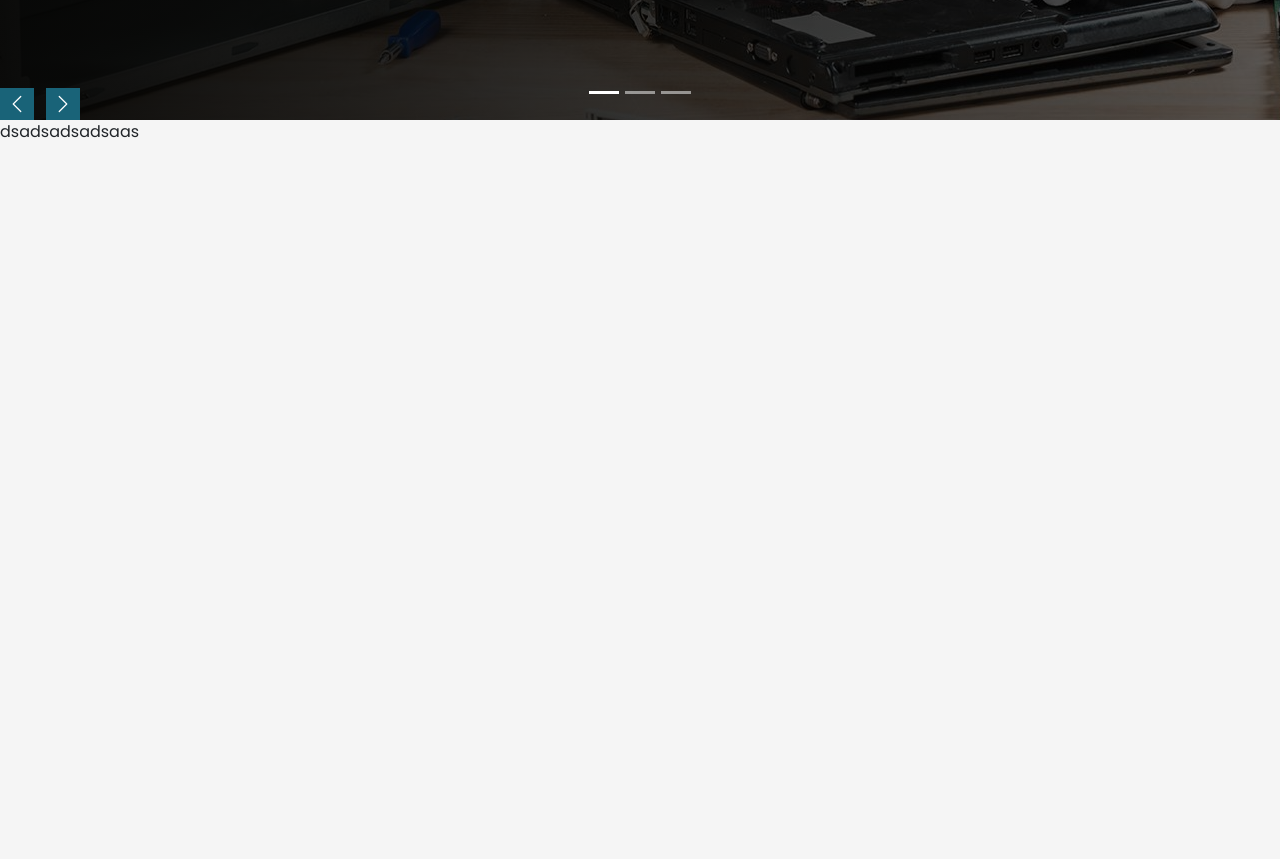
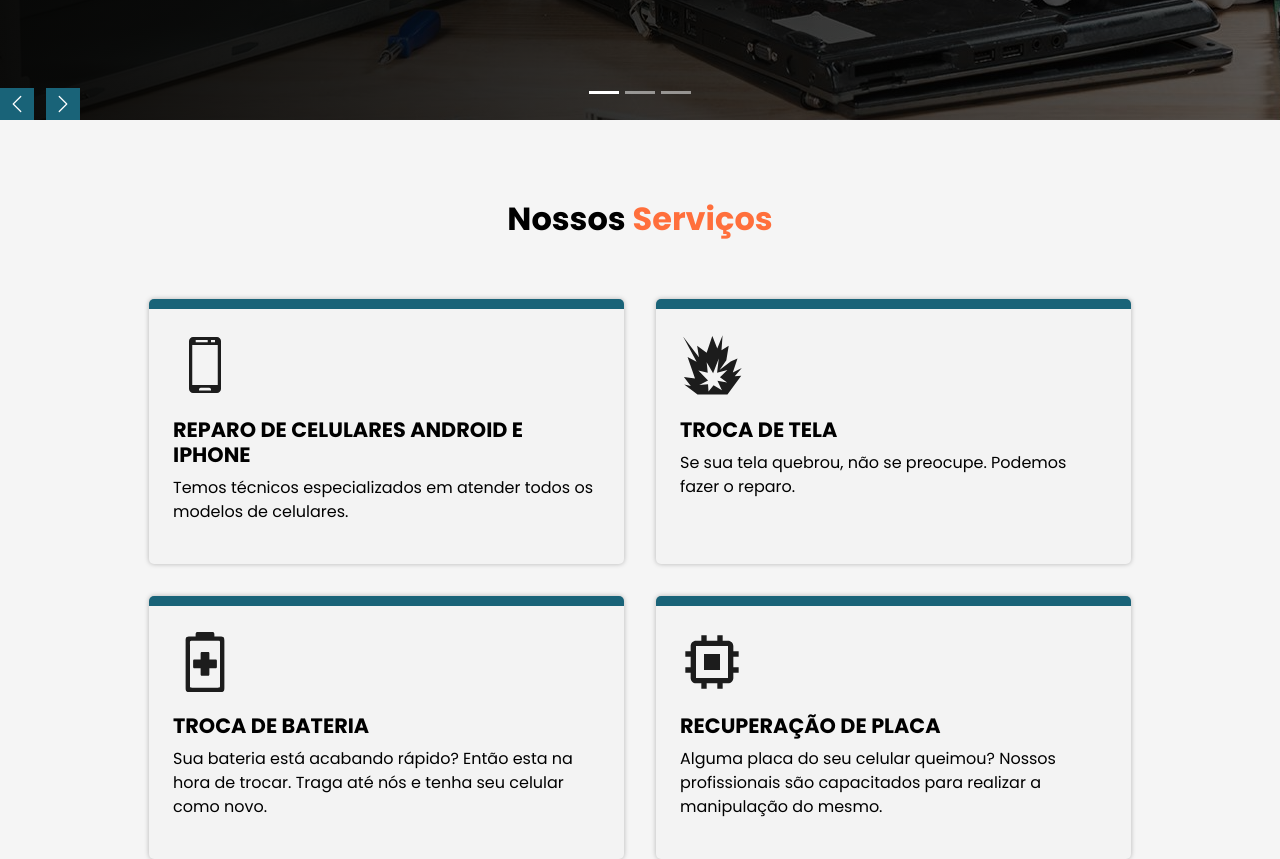
Before and after one commit to DanielArrivabene/repara, a React (Vite) app in the folder repara/: page / in a window 1280 px wide. Shown: the part 680-1539 px from the top of the page. Before the commit the page ends 840 px from the top, so only its background shows below. Built offline with nearby package versions, Linux system fonts and the light colour scheme.

Commit message:
serviços prontos

```diff
--- a/repara/src/App.jsx
+++ b/repara/src/App.jsx
@@ -2,6 +2,7 @@ import './App.scss'
 
 import Navbar from './components/header/Navbar'
 import Carousel from './components/carousel/Carousel'
+import Services from './components/services/Services'
 
 function App() {
 
@@ -11,7 +12,9 @@ function App() {
         <Navbar />
         <Carousel />
       </div>
-      <p>dsadsadsadsaas</p>
+      <main>
+        <Services />
+      </main>
     </>
   )
 }
--- /dev/null
+++ b/repara/src/components/services/Services.jsx
@@ -0,0 +1,13 @@
+import '../../styles/components/Services.scss'
+import ServicesCard from './ServicesCard'
+
+function Services() {
+  return (
+    <section id="services" className="container">
+        <h2 className="title">Nossos <span className="text_secondary">Serviços</span></h2>
+        <ServicesCard />
+    </section>
+  )
+}
+
+export default Services
--- /dev/null
+++ b/repara/src/components/services/ServicesCard.jsx
@@ -0,0 +1,32 @@
+import { GiSmartphone, GiScreenImpact, GiBatteryPlus } from "react-icons/gi"
+import { BiChip } from "react-icons/bi";
+import { GoRocket } from "react-icons/go";
+import { PiArrowsLeftRightBold } from "react-icons/pi"
+
+function ServicesCard() {
+
+    const services = [
+        {title: 'Reparo de celulares android e iphone', description: 'Temos técnicos especializados em atender todos os modelos de celulares.', icon: <GiSmartphone />},
+        {title: 'Troca de tela', description: 'Se sua tela quebrou, não se preocupe. Podemos fazer o reparo.', icon: <GiScreenImpact />},
+        {title: 'Troca de bateria', description: 'Sua bateria está acabando rápido? Então esta na hora de trocar. Traga até nós e tenha seu celular como novo.', icon: <GiBatteryPlus />},
+        {title: 'Recuperação de placa', description: 'Alguma placa do seu celular queimou? Nossos profissionais são capacitados para realizar a manipulação do mesmo.', icon: <BiChip />},
+        {title: 'Melhoria de desempenho', description: 'Seu celular está lento? Vamos fazer uma análise completa e melhorar o desempenho.', icon: <GoRocket />},
+        {title: 'Migração de dados entre aparelhos', description: 'Está com um aparelho novo e deseja transferir todos os arquivos do antigo com segurança? Deixa com a gente!', icon: <PiArrowsLeftRightBold />},
+    ]
+
+  return (
+    <div className="services_container row">
+        {services && services.map((service, index) => (
+            <article key={index} className="service_card col-md-5">
+                <div className="service_icon">
+                    {service.icon}
+                </div>
+                <h3>{service.title.toUpperCase()}</h3>
+                <p>{service.description}</p>
+            </article>
+        ))}
+    </div>
+  )
+}
+
+export default ServicesCard
--- a/repara/src/index.scss
+++ b/repara/src/index.scss
@@ -21,3 +21,7 @@ a {
 .button {
   @include btn;
 }
+
+.text_secondary {
+  color: $secondary-color;
+}
--- /dev/null
+++ b/repara/src/styles/components/Services.scss
@@ -0,0 +1,43 @@
+@import '../variables.scss';
+@import '../mixins.scss';
+
+#services {
+    margin-top: 5em;
+    color: #000;
+
+    .title {
+        width: 100%;
+        text-align: center;
+        font-weight: bolder;
+        margin-bottom: 1.4em;
+    }
+
+    .services_container {
+        justify-content: center;
+
+        .service_card {
+            background-color: $card-bg-color;
+            box-shadow: 0px 0px 5px #00000044;
+            margin: 1em;
+            padding: 1.5em;
+            border-radius: $border-radious;
+            border-top: 10px solid $main-color;
+            transition: all .3s;
+
+            &:hover {
+                border-top-color: $secondary-color;
+            }
+
+            svg {
+                font-size: 4em;
+                color: $icon-color;
+                margin-bottom: .32em;
+            }
+
+            h3 {
+                font-size: 1.3em;
+                font-weight: bold;
+            }
+        }
+    }
+}
--- a/repara/src/styles/variables.scss
+++ b/repara/src/styles/variables.scss
@@ -1,7 +1,9 @@
 $bg-color: #f5f5f5;
+$card-bg-color: #f3f3f3;
 $main-color: #196378;
 $main-color-dark: #155263;
 $secondary-color: #FF6F3C;
 $text-light-color: #fff;
+$icon-color: #1c1c1c;
 $main-font: 'Poppins', 'Roboto', 'Open Sans', sans-serif;
 $border-radious: 5px;
```
